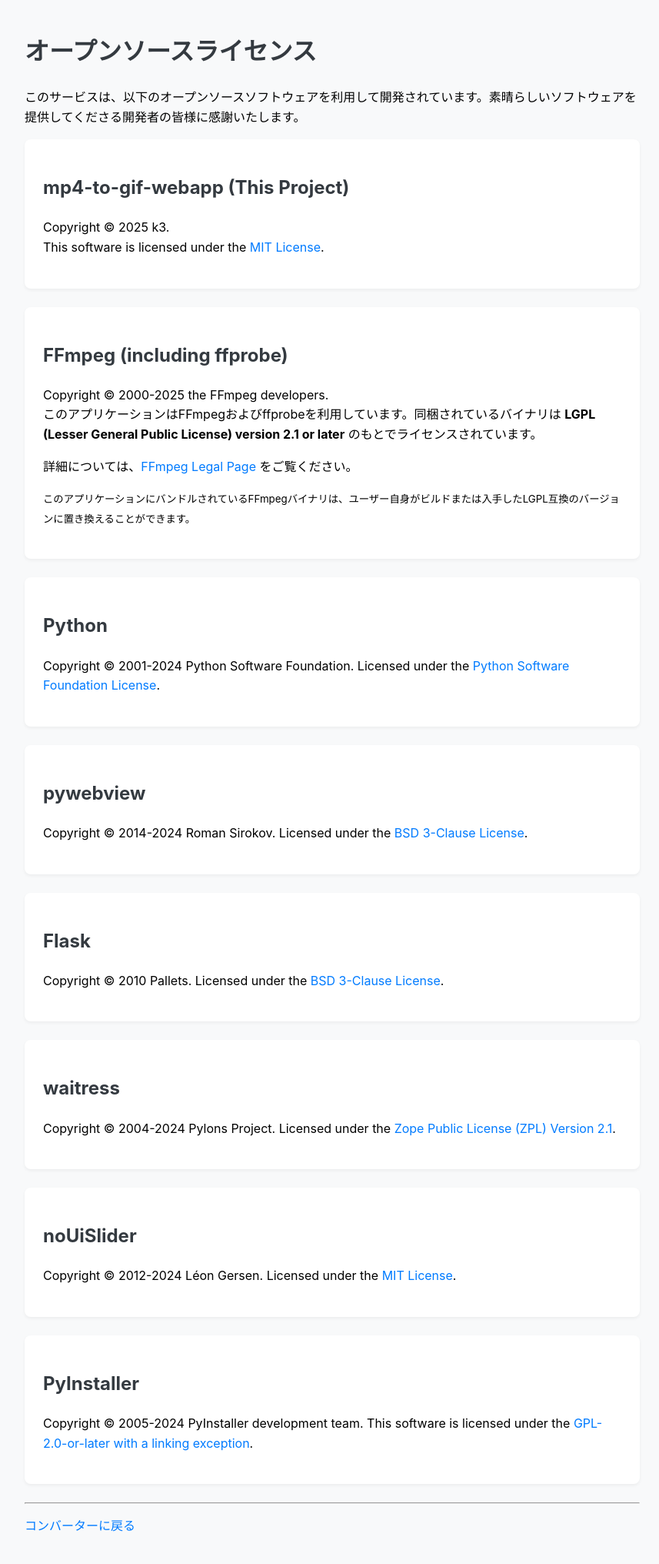
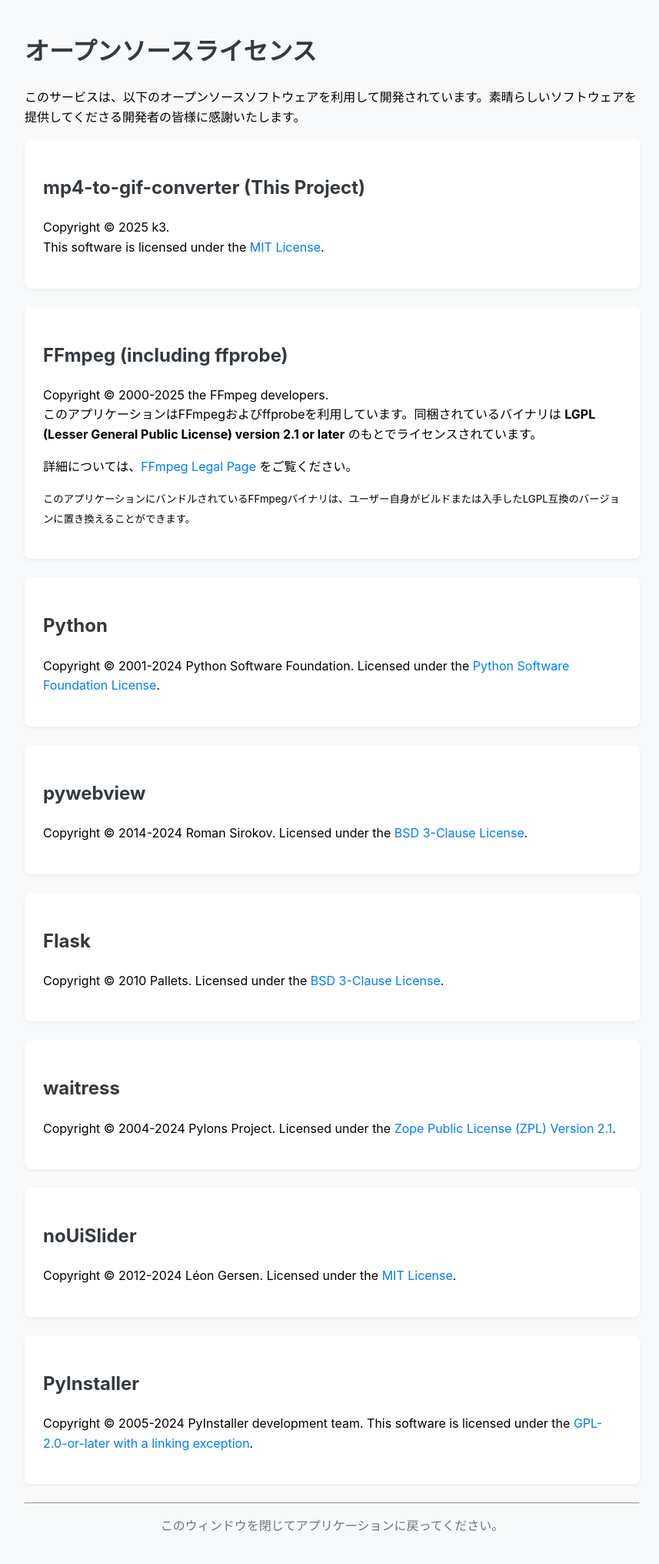
Before and after one commit to k3-gitpub/MP4toGifConverter, a Flask app: page /licenses in a window 1280 px wide. Shown: the whole page at 77% size, without its empty margins (208-1065 px from the left). Run offline with Flask 3, Linux system fonts and the light colour scheme; parts of the project's set-up code (start-up, migrations or seed data) failed here and were passed over.

Commit message:
デスクトップアプリ版を修正 - pyinstallerでビルドできない問題を修正 - licenceを修正

```diff
--- a/mp4-to-gif-converter/desktop_app/templates/licenses.html
+++ b/mp4-to-gif-converter/desktop_app/templates/licenses.html
@@ -16,7 +16,7 @@
     <p>このサービスは、以下のオープンソースソフトウェアを利用して開発されています。素晴らしいソフトウェアを提供してくださる開発者の皆様に感謝いたします。</p>
 
     <div class="license-entry">
-        <h2>mp4-to-gif-webapp (This Project)</h2>
+        <h2>mp4-to-gif-converter (This Project)</h2>
         <p>Copyright &copy; 2025 k3.<br>
         This software is licensed under the <a href="https://opensource.org/licenses/MIT" target="_blank" rel="noopener noreferrer">MIT License</a>.</p>
     </div>
@@ -62,6 +62,6 @@
     </div>
 
     <hr>
-    <p><a href="/">コンバーターに戻る</a></p>
+    <p style="text-align: center; color: #6c757d;">このウィンドウを閉じてアプリケーションに戻ってください。</p>
 </body>
 </html>
```
Also changed, not shown: mp4-to-gif-converter/desktop_app/main.py (+0 -12 lines).
